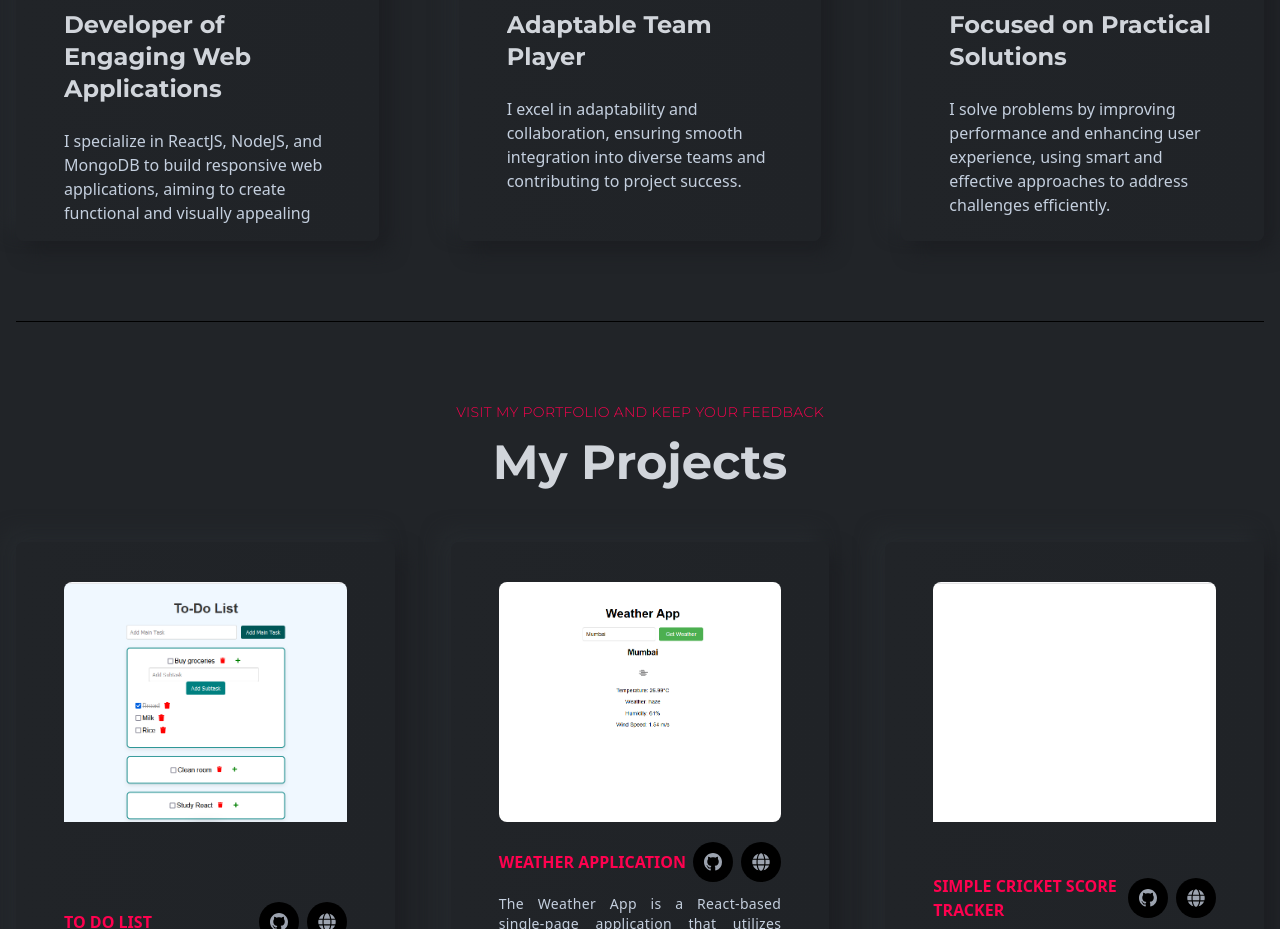
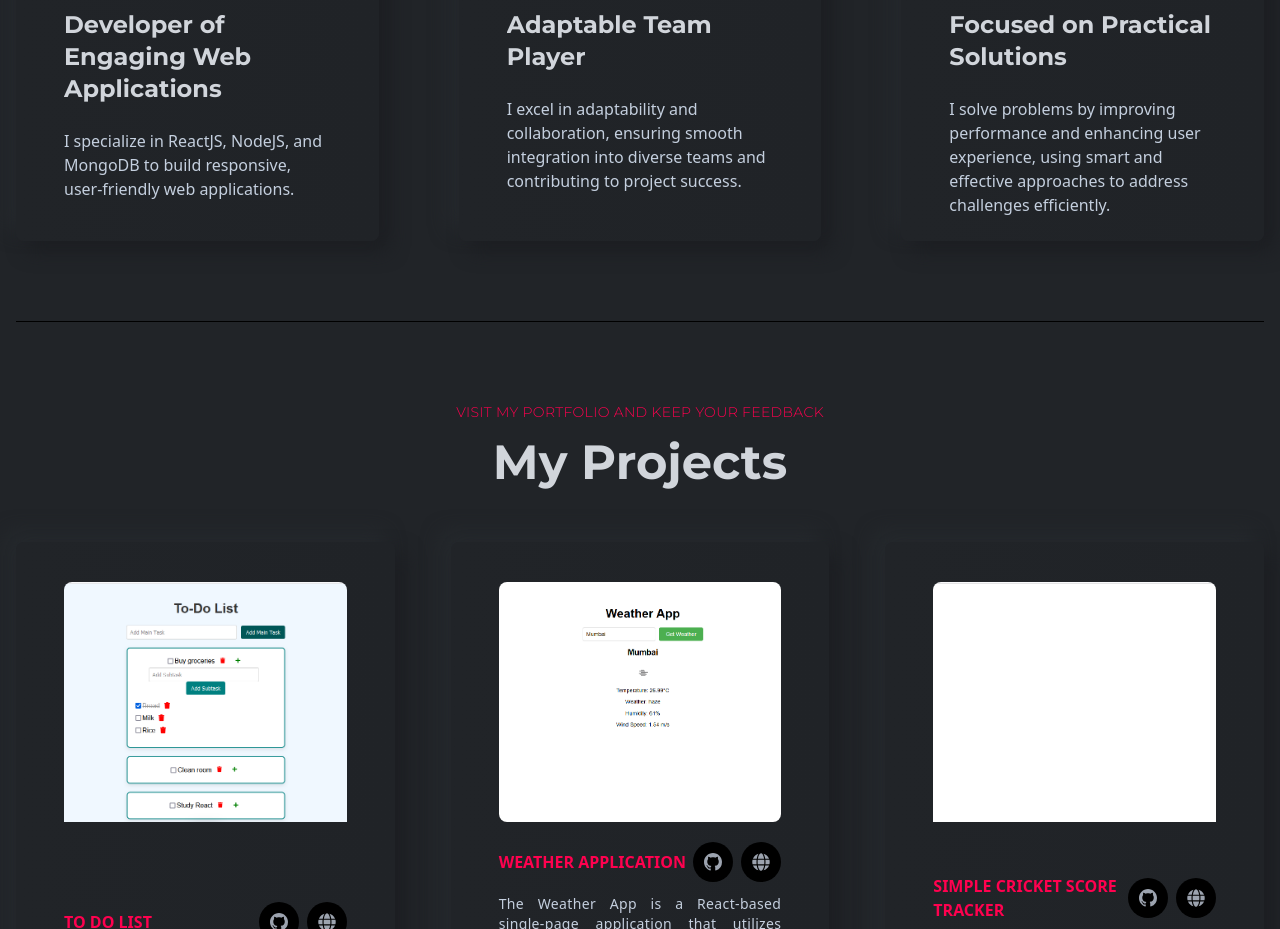
Before and after one commit to Binish30/portfolio, a React (Create React App) app: page / in a window 1280 px wide. Shown: the part 1200-2129 px from the top of the page. Built offline with nearby package versions, Linux system fonts and the light colour scheme.

Commit message:
update Features

```diff
--- a/src/components/features/Features.js
+++ b/src/components/features/Features.js
@@ -1,40 +1,3 @@
-// import React from "react";
-// import { FaTerminal, FaTools, FaNetworkWired } from "react-icons/fa";
-// import Title from "../layouts/Title";
-// import Card from "./Card";
-
-// const Features = () => {
-//   return (
-//     <section
-//       id="features"
-//       className="w-full py-20 border-b-[1px] border-b-black"
-//     >
-//       <Title title="Features" des="What I Do" />
-//       <div className="grid grid-cols-1 md:grid-cols-2 xl:grid-cols-3 gap-6 xl:gap-20">
-//         <Card
-//           title="Developer of Engaging Web Applications"
-//           des="I specialize in ReactJS, NodeJS, and MongoDB to build responsive web applications, aiming to create functional and visually appealing user experiences."
-//           icon={<FaTerminal />}
-//         />
-
-//         <Card
-//           title="Adaptable Team Player"
-//           des="I excel in adaptability and collaboration, ensuring smooth integration into diverse teams and contributing to project success."
-//           icon={<FaNetworkWired />}
-//         />
-
-//         <Card
-//           title="Focused on Practical Solutions"
-//           des="I solve problems by improving performance and enhancing user experience, using smart and effective approaches to address challenges efficiently."
-//           icon={<FaTools />}
-//         />
-//       </div>
-//     </section>
-//   );
-// };
-
-// export default Features;
-
 import React from "react";
 import { FaTerminal, FaTools, FaNetworkWired } from "react-icons/fa";
 import Title from "../layouts/Title";
@@ -50,7 +13,7 @@ const Features = () => {
       <div className="grid grid-cols-1 md:grid-cols-2 xl:grid-cols-3 gap-6 xl:gap-20">
         <Card
           title="Developer of Engaging Web Applications"
-          des="I specialize in ReactJS, NodeJS, and MongoDB to build responsive web applications, aiming to create functional and visually appealing user experiences."
+          des="I specialize in ReactJS, NodeJS, and MongoDB to build responsive, user-friendly web applications."
           icon={<FaTerminal />}
         />
 
```
